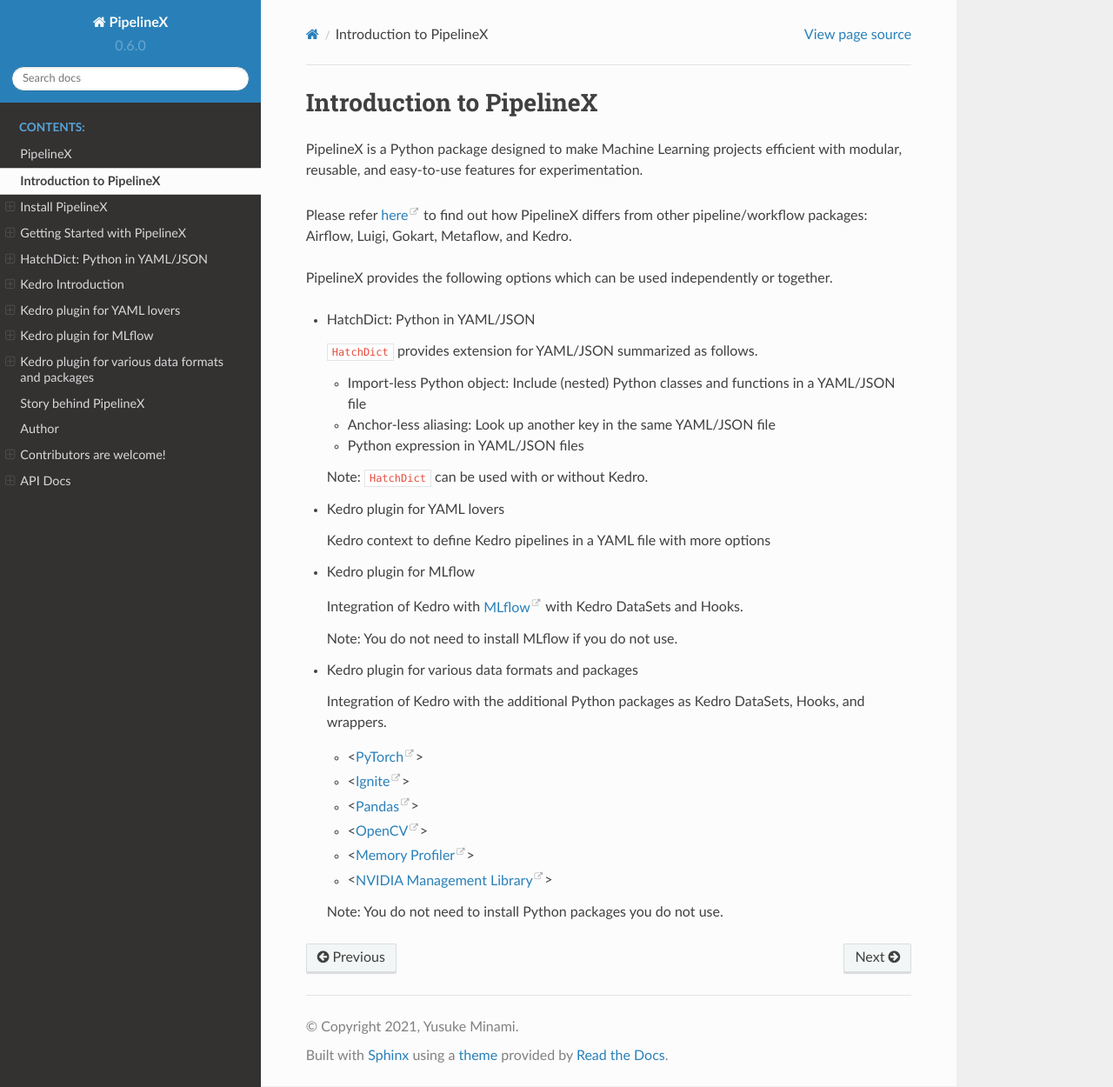
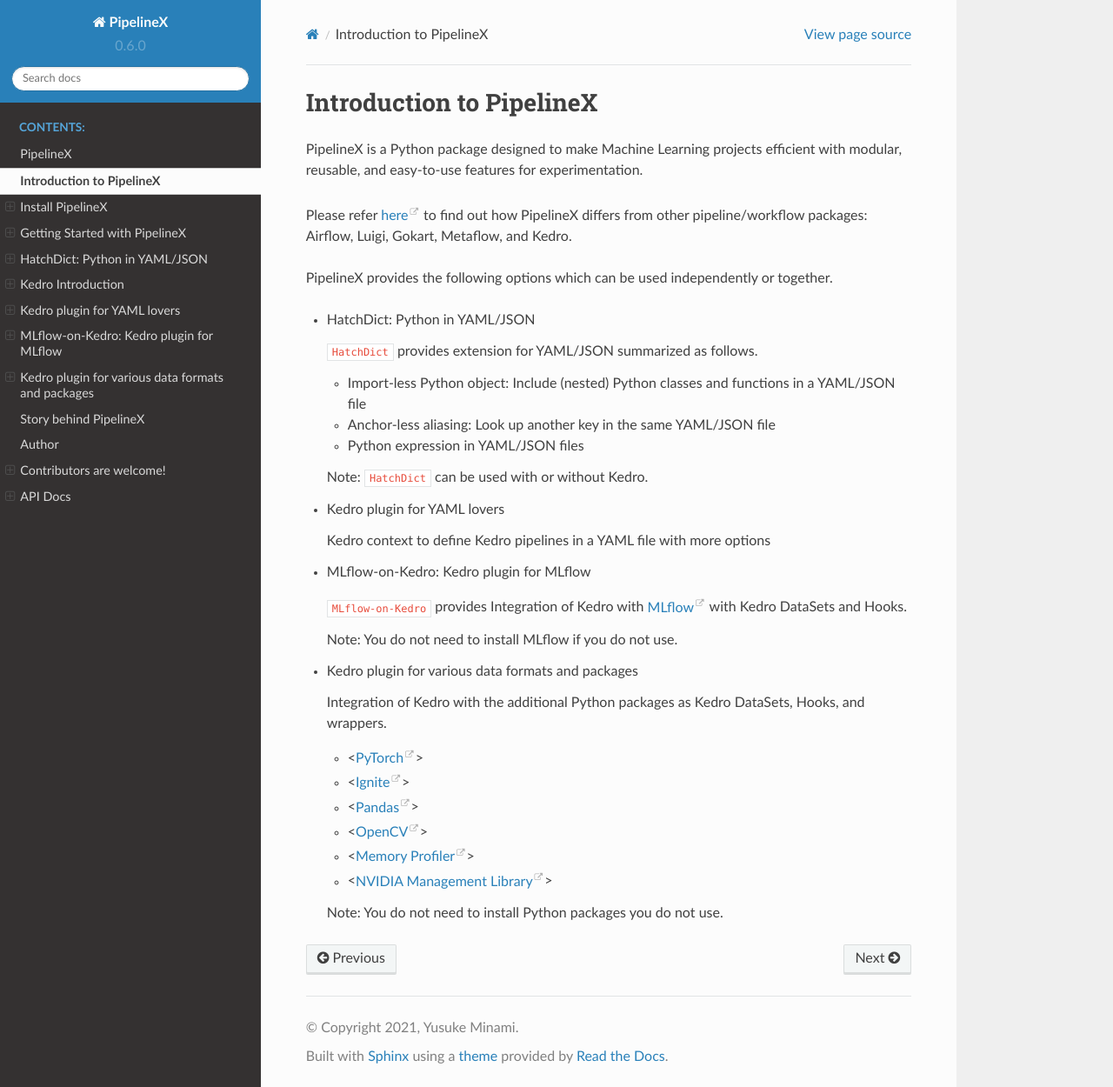
Before and after one commit to Minyus/pipelinex, a Sphinx documentation site: the page built from docs/section01.md, in a window 1280 px wide and 1250 px high. Shown: the whole window at 87% size. Built offline with Sphinx 7.4.7 and the Read the Docs theme 2.0.0, drawn with Linux system fonts in a browser that asks for light colours.

Commit message:
[Docs] Update

```diff
--- a/docs/section01.md
+++ b/docs/section01.md
@@ -20,9 +20,9 @@
 
   Kedro context to define Kedro pipelines in a YAML file with more options
 
-- Kedro plugin for MLflow
+- MLflow-on-Kedro: Kedro plugin for MLflow
 
-  Integration of Kedro with [MLflow](https://github.com/mlflow/mlflow) with Kedro DataSets and Hooks.
+  `MLflow-on-Kedro` provides Integration of Kedro with [MLflow](https://github.com/mlflow/mlflow) with Kedro DataSets and Hooks.
 
   Note: You do not need to install MLflow if you do not use.
 
--- a/docs/section07.md
+++ b/docs/section07.md
@@ -1,4 +1,4 @@
-## Kedro plugin for MLflow
+## MLflow-on-Kedro: Kedro plugin for MLflow
 
 ### How to use MLflow from Kedro projects
 
@@ -120,7 +120,7 @@
 
 ### Comparison with `kedro-mlflow` package
 
-Both [PipelineX](https://pipelinex.readthedocs.io/) and [kedro-mlflow](https://kedro-mlflow.readthedocs.io/) provide integration of MLflow to Kedro.
+Both [PipelineX](https://pipelinex.readthedocs.io/)'s MLflow-on-Kedro and [kedro-mlflow](https://kedro-mlflow.readthedocs.io/) provide integration of MLflow to Kedro.
 Here are the comparisons.
 
 - Features supported by both PipelineX and kedro-mlflow
```
Also changed, not shown: README.md (+4 -4 lines).
